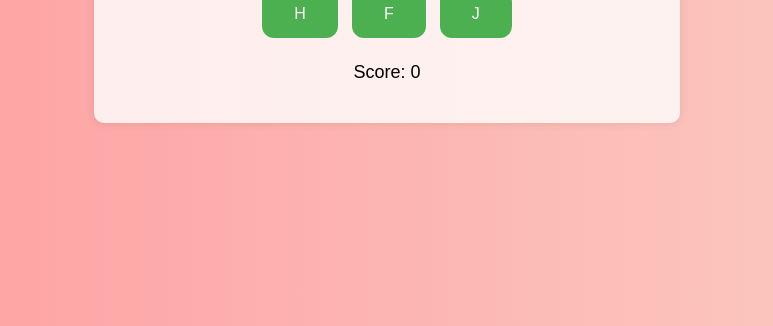
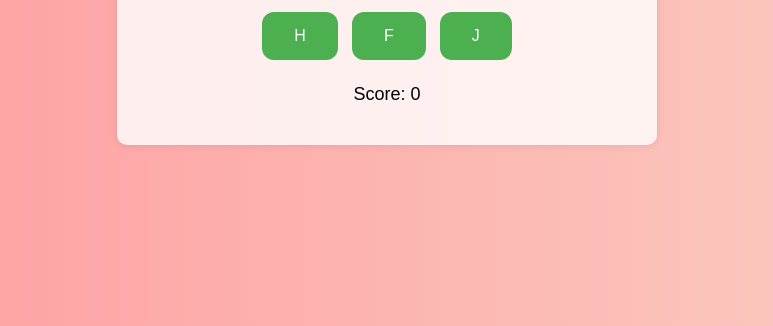
Before and after one commit to mankurtMankurt/emoji-abc, a plain HTML site: page index.html in a window 1280 px wide. Shown: the part 474-800 px from the top of the page, without its empty margins (253-1026 px from the left). Drawn offline with Linux system fonts and the light colour scheme.

Commit message:
Update index.html

```diff
--- a/index.html
+++ b/index.html
@@ -20,6 +20,8 @@
             padding: 20px;
             border-radius: 10px;
             box-shadow: 0 0 10px rgba(0,0,0,0.1);
+            max-width: 500px;
+            width: 100%;
         }
         h1 {
             color: #333;
@@ -56,6 +58,10 @@
             margin-top: 20px;
             font-size: 18px;
         }
+        #play-again {
+            display: block;
+            margin: 20px auto 0;
+        }
     </style>
 </head>
 <body>
@@ -65,14 +71,37 @@
         <div id="options-container"></div>
         <div id="score">Score: 0</div>
         <div id="feedback"></div>
-        <button id="play-again" style="display: none;">Play Again</button>
+        <button id="play-again" style="display: none;">PLAY AGAIN</button>
     </div>
 
     <script>
         const emojiMap = {
-            A: '🍎', B: '🍌', C: '🐱', D: '🐶', E: '🐘', F: '🐸', G: '🦒', H: '🏠', I: '🍦',
-            J: '🤹', K: '🔑', L: '🦁', M: '🌙', N: '👃', O: '🐙', P: '🍕', Q: '👸', R: '🏃‍♂️',
-            S: '🐍', T: '🌳', U: '☂️', V: '🚐', W: '🌊', X: '❌', Y: '😋', Z: '🦓'
+            A: {emoji: '🍎', name: 'Apple'},
+            B: {emoji: '🍌', name: 'Banana'},
+            C: {emoji: '🐱', name: 'Cat'},
+            D: {emoji: '🐶', name: 'Dog'},
+            E: {emoji: '🐘', name: 'Elephant'},
+            F: {emoji: '🐸', name: 'Frog'},
+            G: {emoji: '🦒', name: 'Giraffe'},
+            H: {emoji: '🏠', name: 'House'},
+            I: {emoji: '🍦', name: 'Ice cream'},
+            J: {emoji: '🤹', name: 'Juggler'},
+            K: {emoji: '🔑', name: 'Key'},
+            L: {emoji: '🦁', name: 'Lion'},
+            M: {emoji: '🌙', name: 'Moon'},
+            N: {emoji: '👃', name: 'Nose'},
+            O: {emoji: '🐙', name: 'Octopus'},
+            P: {emoji: '🍕', name: 'Pizza'},
+            Q: {emoji: '👸', name: 'Queen'},
+            R: {emoji: '🏃‍♂️', name: 'Runner'},
+            S: {emoji: '🐍', name: 'Snake'},
+            T: {emoji: '🌳', name: 'Tree'},
+            U: {emoji: '☂️', name: 'Umbrella'},
+            V: {emoji: '🚐', name: 'Van'},
+            W: {emoji: '🌊', name: 'Wave'},
+            X: {emoji: '❌', name: 'X-mark'},
+            Y: {emoji: '😋', name: 'Yummy face'},
+            Z: {emoji: '🦓', name: 'Zebra'}
         };
 
         const emojiDisplay = document.getElementById('emoji-display');
@@ -103,7 +132,7 @@
 
             const letters = Object.keys(emojiMap);
             correctAnswer = letters[Math.floor(Math.random() * letters.length)];
-            currentEmoji = emojiMap[correctAnswer];
+            currentEmoji = emojiMap[correctAnswer].emoji;
             emojiDisplay.textContent = currentEmoji;
 
             const options = [correctAnswer];
@@ -123,11 +152,13 @@
         }
 
         function checkAnswer(selectedLetter) {
+            const emojiName = emojiMap[correctAnswer].name;
+            const boldFirstLetter = `<b>${emojiName[0]}</b>${emojiName.slice(1)}`;
             if (selectedLetter === correctAnswer) {
                 score++;
-                feedbackDisplay.textContent = 'Correct!';
+                feedbackDisplay.innerHTML = `Correct! It's a ${boldFirstLetter}`;
             } else {
-                feedbackDisplay.textContent = `Wrong! The correct answer was ${correctAnswer}`;
+                feedbackDisplay.innerHTML = `Wrong! It's a ${boldFirstLetter}`;
             }
             scoreDisplay.textContent = `Score: ${score}`;
             setTimeout(nextRound, 1500);
```
